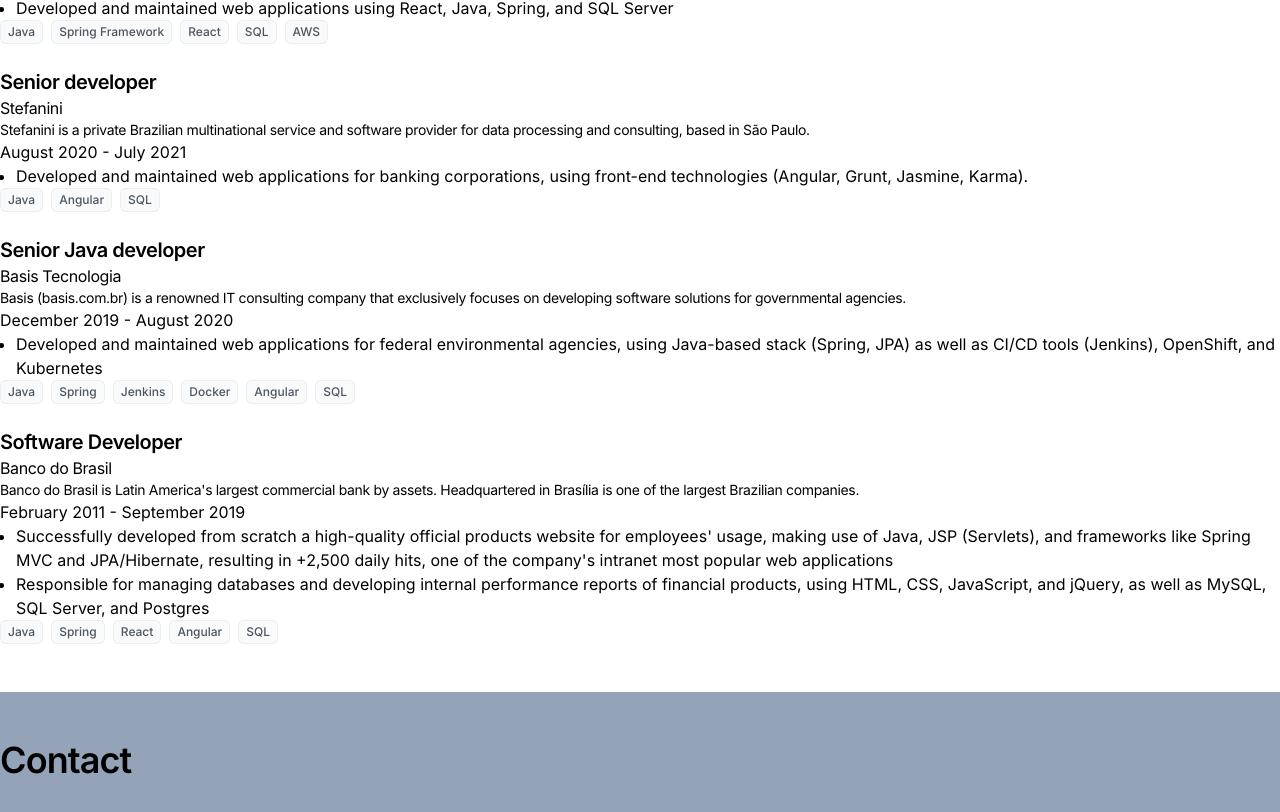
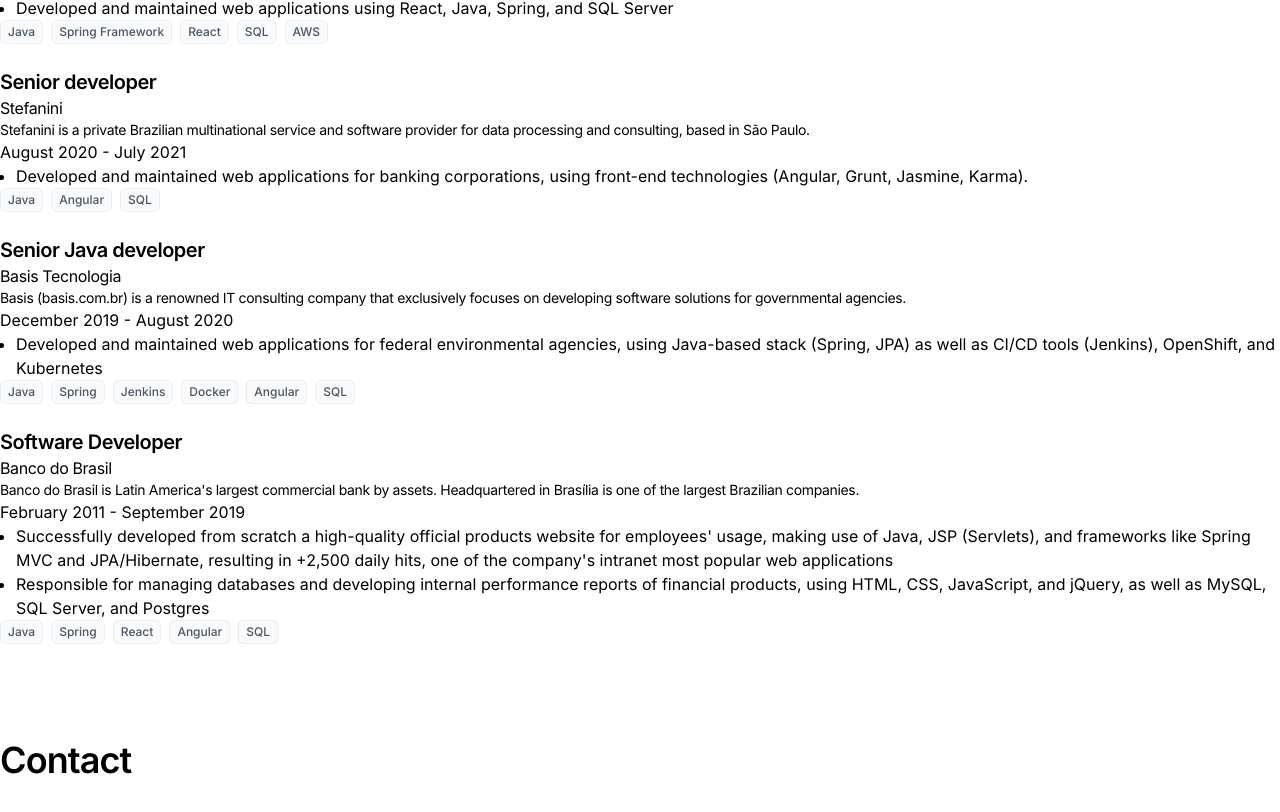
Before and after one commit to hrohden/hrohden.github.io, a React (Vite) app: page / in a window 1280 px wide. Shown: the part 1174-1986 px from the top of the page. Built offline with nearby package versions, Linux system fonts and the light colour scheme.

Commit message:
Update contact section styling in App component

```diff
--- a/src/App.tsx
+++ b/src/App.tsx
@@ -66,7 +66,7 @@
           ))}
         </div>
       </section>
-      <section className="py-12 bg-slate-400">
+      <section className="py-12">
         <h2 className="text-4xl font-semibold tracking-tight">Contact</h2>
       </section>
     </main>
```
